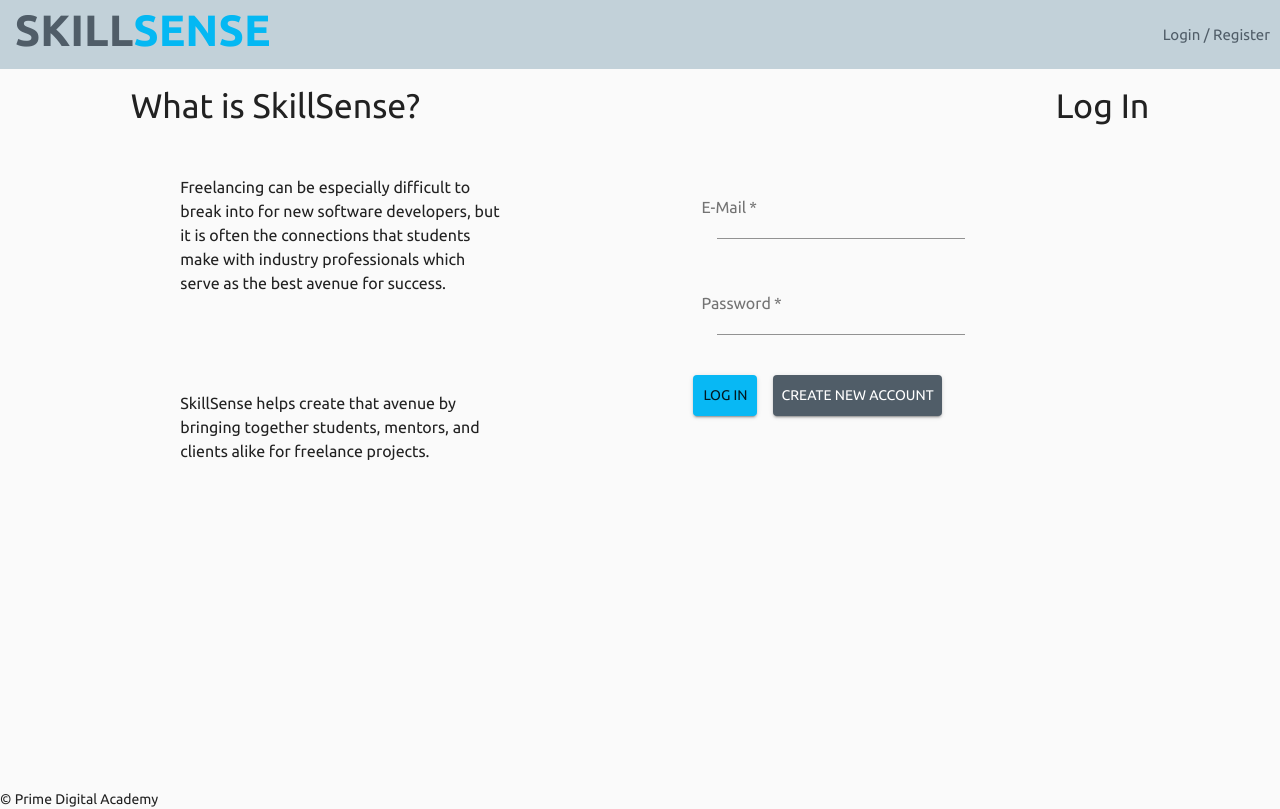
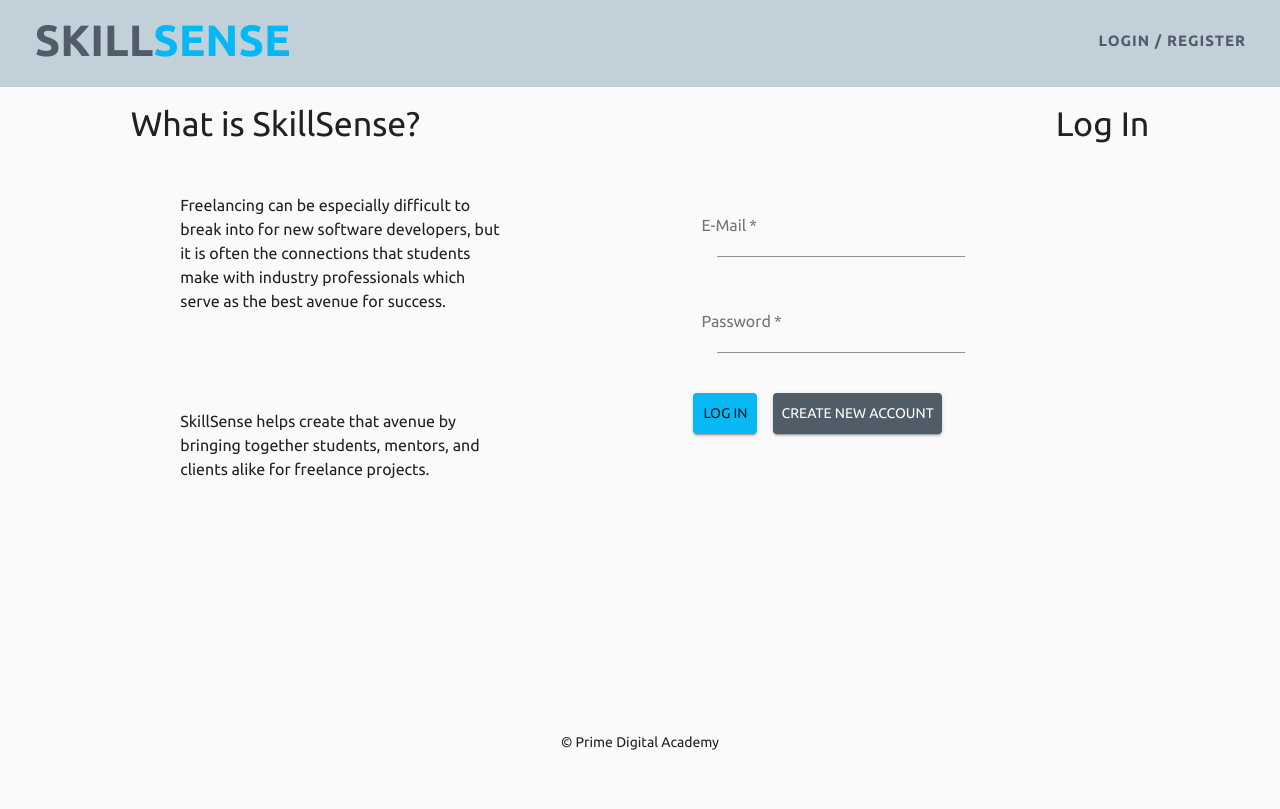
Before and after one commit to wiedemeierb/Skillsense, a React app: page /#/search/jobs in a window 1280 px wide. Built offline with nearby package versions, Linux system fonts and the light colour scheme; some packages are replaced by stand-ins of ours; no server answers.

Commit message:
stylized navbar, added hover effects to links

```diff
--- a/src/components/App/App.css
+++ b/src/components/App/App.css
@@ -3,6 +3,11 @@
 body {
     font-family: 'Segoe UI', Tahoma, Geneva, Verdana, sans-serif;
     margin: 0px;
+}
+
+.main {
+    display: inline-block;
+    overflow: scroll;
 }
 
 .alert {
--- a/src/components/App/App.js
+++ b/src/components/App/App.js
@@ -54,8 +54,8 @@
             <MuiThemeProvider theme={theme}>
                 <CssBaseline />
                 <Router>
-                    <div>
-                        <Nav />
+                    <Nav />
+                    <div className="main">
                         <Switch>
                             {/* Visiting localhost:3000 will redirect to localhost:3000/home */}
                             <Redirect exact from="/" to="/home" />
@@ -99,8 +99,8 @@
                             {/* If none of the other routes matched, we will show a 404. */}
                             <Route render={() => <h1>404</h1>} />
                         </Switch>
-                        <Footer />
                     </div>
+                    <Footer />
                 </Router>
             </MuiThemeProvider>
         );
--- a/src/components/Footer/Footer.css
+++ b/src/components/Footer/Footer.css
@@ -1,3 +1,5 @@
 footer {
-    margin-top: 80px;
+    width: 100%;
+    z-index: 1;
+    text-align: center;
 }
--- a/src/components/Nav/Nav.css
+++ b/src/components/Nav/Nav.css
@@ -7,35 +7,102 @@
 }
 
 .nav {
+    z-index: 1;
+    width: 100%;
+    display: flex;
+    align-items: center;
     overflow: hidden;
+    justify-content: space-between;
     background-color: #c2d1d9;
+    padding: 10px 20px;
 }
 
 .nav-link {
     float: left;
     color: #505d68;
-  background-color: #c2d1d9;
     text-align: center;
-  padding: 24px 10px;
+    text-transform: uppercase;
+    font-weight: 700;
     text-decoration: none;
     font-size: 15px;
+    background-color: transparent;
 
     /* these last two make the logout button in
   the nav bar look like another link */
-  border:none;
+    border: none;
     cursor: pointer;
-  outline:0;
+    outline: 0;
 }
 
-.nav-link:hover {
-  background-color: #04b8f3;
-  color: #c2d1d9;
-}
+/* .nav-link:hover {
+    background-color: #08b8f4;
+    color: white;
+    border-radius: 50px;
+} */
 
 .nav-right {
     float: right;
+    height: 100%;
+    vertical-align: middle;
 }
 
 .logo {
     margin: 15px;
 }
+
+/* NAVIGATION HOVER EFFECTS */
+.nav-hover * {
+    box-sizing: border-box;
+}
+
+.nav-hover li {
+    display: inline-block;
+    list-style: outside none none;
+    margin: 0 1em;
+    padding: 0;
+}
+
+.nav-hover a {
+    padding: 0.5em 0;
+    color: ;
+    position: relative;
+    letter-spacing: 1px;
+    text-decoration: none;
+}
+
+.nav-hover a:before,
+.nav-hover a:after {
+    position: absolute;
+    -webkit-transition: all 0.35s ease;
+    transition: all 0.35s ease;
+}
+
+.nav-hover a:before {
+    bottom: 0;
+    display: block;
+    height: 3px;
+    width: 0%;
+    content: '';
+    background-color: #04b8f3;
+}
+
+.nav-hover a:after {
+    left: 0;
+    top: 0;
+    padding: 0.5em 0;
+    position: absolute;
+    content: attr(data-hover);
+    white-space: nowrap;
+    max-width: 0%;
+    overflow: hidden;
+}
+
+.nav-hover a:hover:before,
+.nav-hover .current a:before {
+    opacity: 1;
+    width: 100%;
+}
+.nav-hover a:hover:after,
+.nav-hover .current a:after {
+    max-width: 100%;
+}
--- a/src/components/Nav/Nav.js
+++ b/src/components/Nav/Nav.js
@@ -1,74 +1,109 @@
 import React from 'react';
 import { Link } from 'react-router-dom';
 import { connect } from 'react-redux';
-import LogOutButton from '../LogOutButton/LogOutButton';
+//LOGO IMPORT
+import { ReactComponent as SkillSenseLogo } from '../../skillSenseLogo.svg';
+//STYLING IMPORTS
 import './Nav.css';
-import { ReactComponent as SkillSenseLogo } from '../../skillSenseLogo.svg';
 
-const isAdmin = (props) => {
-  return props.user.access_id === 4
-}
+//for conditional rendering based on user type
+const isAdmin = props => {
+    return props.user.access_id === 4;
+};
+const isClient = props => {
+    return props.user.access_id === 3;
+};
+const isMentor = props => {
+    return props.user.access_id === 2;
+};
+const isStudent = props => {
+    return props.user.access_id === 1;
+};
 
-const isClient = (props) => {
-  return props.user.access_id === 3
-
-}
-
-const isMentor = (props) => {
-  return props.user.access_id === 2
-}
-
-const isStudent = (props) => {
-  return props.user.access_id === 1
-}
-
-const Nav = (props) => (
-  <div className="nav">
+const Nav = props => (
+    <nav className="nav">
         <Link to="/home">
             <SkillSenseLogo alt="skill-sense logo" className="logo" />
         </Link>
-    <div className="nav-right">
-      <Link className="nav-link" to="/home">
+        <div className="nav-right nav-hover">
+            {/* Always show this link since the about page is not protected */}
+
+            {/* Show My Mentorships if user is Student or Mentor */}
+            {isStudent(props) || isMentor(props) ? (
+                <li>
+                    <Link data-hover="My MentorShips" className="nav-link" to="/mentors">
+                        My Mentorships
+                    </Link>
+                </li>
+            ) : null}
+            {/* Show Mentor Search if user is Student */}
+            {isStudent(props) && (
+                <li>
+                    <Link className="nav-link" to="/search/mentors">
+                        Mentor Search
+                    </Link>
+                </li>
+            )}
+            {/* Show Admin if user is Admin */}
+            {isAdmin(props) && (
+                <li>
+                    <Link className="nav-link" to="/admin">
+                        Admin
+                    </Link>
+                </li>
+            )}
+            {/* Show My Jobs if user is Student or Client */}
+            {isStudent(props) || isClient(props) ? (
+                <li>
+                    <Link className="nav-link" to="/jobs">
+                        My Jobs
+                    </Link>
+                </li>
+            ) : null}
+
+            {/* Show Job Search if user is Student */}
+            {isStudent(props) && (
+                <li>
+                    <Link className="nav-link" to="/search/jobs">
+                        Job Search
+                    </Link>
+                </li>
+            )}
+            {isClient(props) && (
+                <li>
+                    <Link className="nav-link" to="/jobs/new">
+                        Post New Job
+                    </Link>
+                </li>
+            )}
+
             {/* Show this link if they are logged in or not,
               but call this link 'Home' if they are logged in,
               and call this link 'Login / Register' if they are not */}
+            <li>
+                <Link className="nav-link" to="/home">
                     {/* Show My Profile if user is logged in, otherwise show Login/Register */}
-        {props.user.id ? 'My Profile' : 'Login / Register'}
+                    {props.user.id ? 'Profile' : 'Login / Register'}
                 </Link>
-      {/* Always show this link since the about page is not protected */}
+            </li>
 
-      {/* Show My Mentorships if user is student or mentor */}
-      {isStudent(props) || isMentor(props) ? <Link className="nav-link" to="/mentors">
-        My Mentorships
-      </Link> : null}
-      {/* Show Mentor Search if user is student */}
-      {isStudent(props) && <Link className="nav-link" to="/search/mentors">
-        Mentor Search
-          </Link>}
-      {/* Show Admin if user is admin */}
-      {isAdmin(props) && <Link className="nav-link" to="/admin">
-        Admin
-      </Link>}
-      {/* Show My Jobs if user is student or client */}
-      {isStudent(props) || isClient(props) ? <Link className="nav-link" to="/jobs">
-        My Jobs
-          </Link> : null}
-      {/* Show Job Search if user is student */}
-      {isStudent(props) && <Link className="nav-link" to="/search/jobs">
-        Job Search
-      </Link>}
-      {isClient(props) && <Link className="nav-link" to="/jobs/new">
-        Post New Job
-      </Link>}
             {/* Show the link to the info page and the logout button if the user is logged in */}
             {props.user.id && (
                 <>
-          <Link className="nav-link" to="/messages">Messages</Link>
-          <LogOutButton className="nav-link" />
+                    <li>
+                        <Link className="nav-link" to="/messages">
+                            Messages
+                        </Link>
+                    </li>
+                    <li>
+                        <a className="nav-link" onClick={() => props.dispatch({ type: 'LOGOUT' })}>
+                            Log Out
+                        </a>
+                    </li>
                 </>
             )}
         </div>
-  </div>
+    </nav>
 );
 
 // Instead of taking everything from state, we just want the user
@@ -77,7 +112,7 @@
 // if you wanted you could write this code like this:
 // const mapStateToProps = ({ user }) => ({ user });
 const mapStateToProps = state => ({
-  user: state.user,
+    user: state.user
 });
 
 export default connect(mapStateToProps)(Nav);
```
Lines whose indentation alone changed are shown as unchanged.
